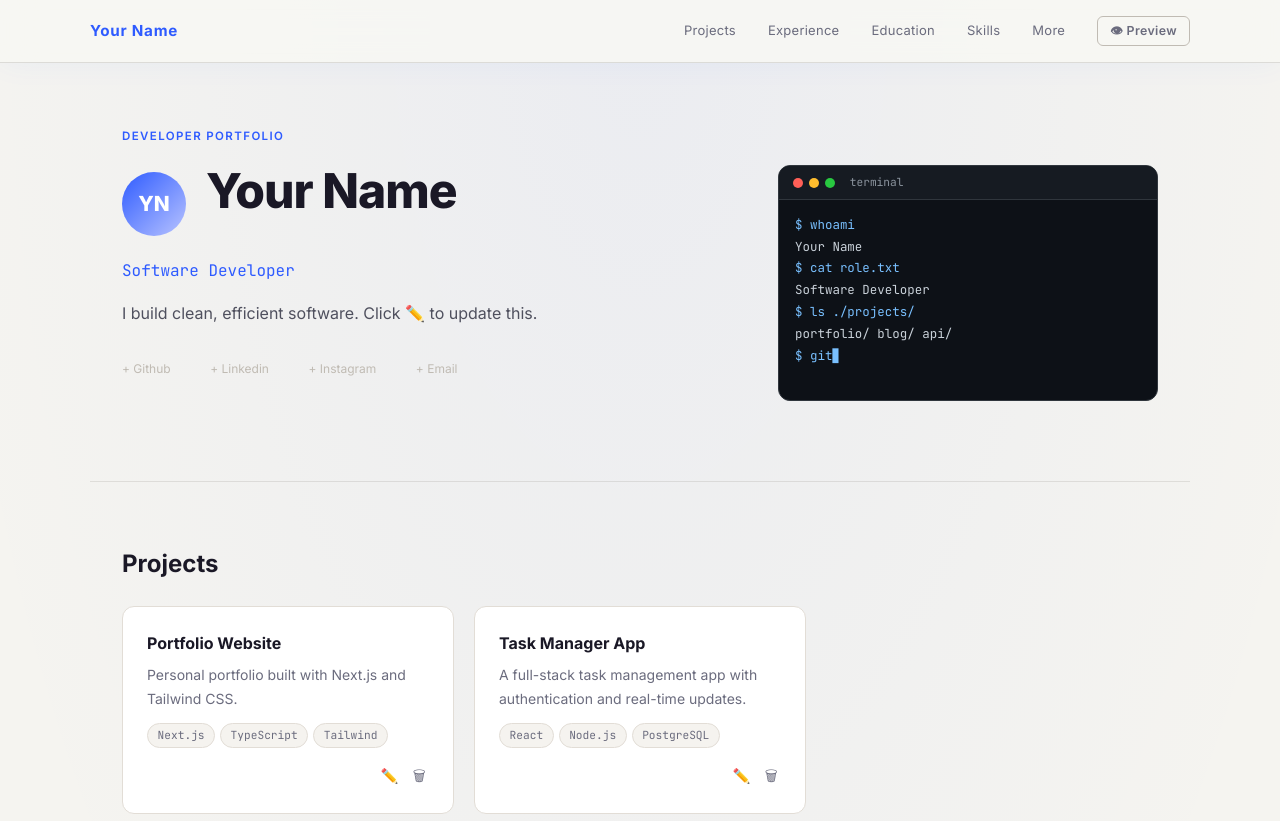
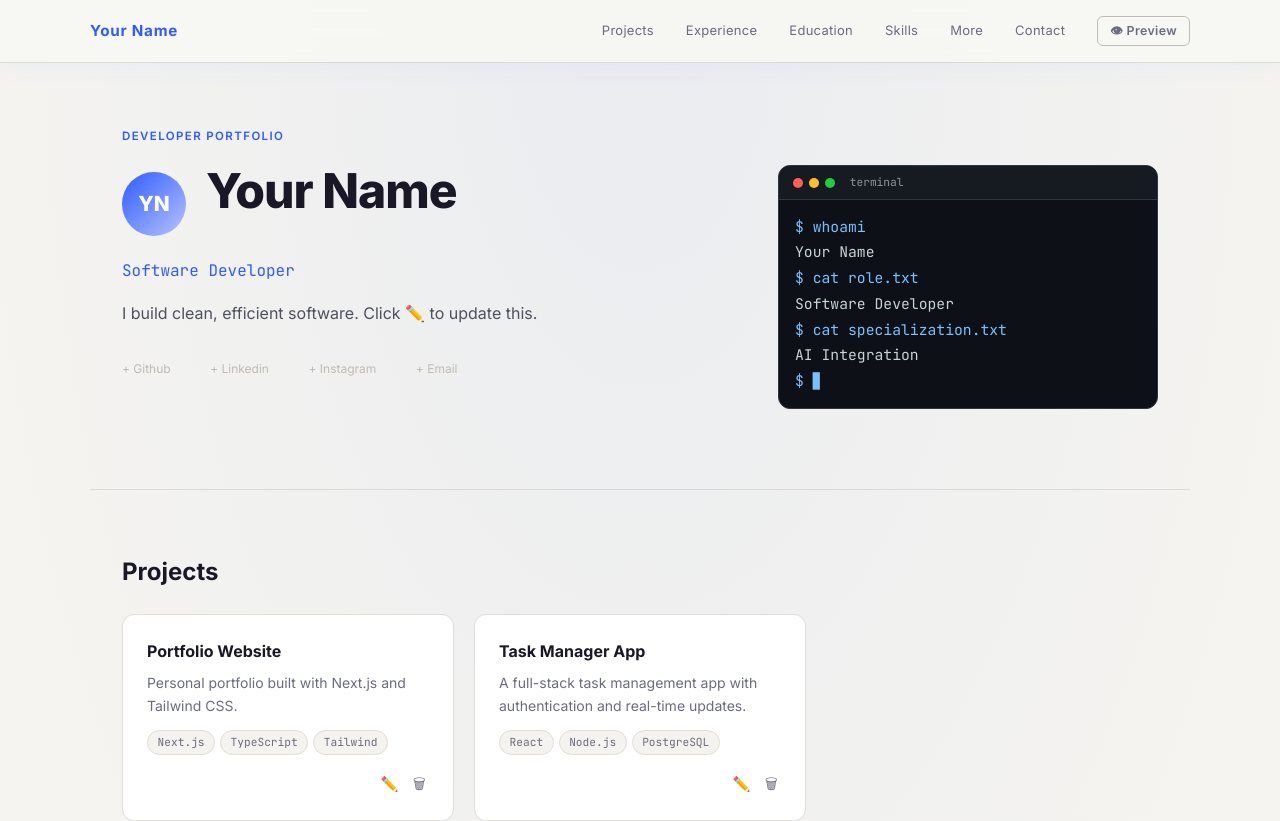
Before and after one commit to mainuddinMains/devfolio, a Next.js app: page / in a window 1280 px wide. Shown: the top 821 px of the page. Built offline with nearby package versions, Linux system fonts and the light colour scheme.

Commit message:
'Update'

```diff
--- a/components/HeaderSection.tsx
+++ b/components/HeaderSection.tsx
@@ -149,6 +149,7 @@ function LiveTerminal({ name, title }: { name: string; title: string }) {
       return [
         { cmd: 'whoami', output: nameRef.current },
         { cmd: 'cat role.txt', output: titleRef.current },
+        { cmd: 'cat specialization.txt', output: 'AI Integration' },
         { cmd: 'ls ./projects/', output: 'portfolio/  blog/  api/' },
         { cmd: 'git log --oneline -1', output: 'b0676f9 latest commit' },
         { cmd: 'uptime', output: 'always building new things' },
@@ -199,7 +200,7 @@ function LiveTerminal({ name, title }: { name: string; title: string }) {
       background: '#0d1117',
       borderRadius: '12px',
       fontFamily: 'var(--font-mono)',
-      fontSize: '0.78rem',
+      fontSize: '0.92rem',
       color: '#c9d1d9',
       width: '100%',
       maxWidth: '400px',
--- a/components/Navbar.tsx
+++ b/components/Navbar.tsx
@@ -14,6 +14,7 @@ const links = [
   { label: 'Education', href: '#education' },
   { label: 'Skills', href: '#skills' },
   { label: 'More', href: '#more' },
+  { label: 'Contact', href: '#contact' },
 ]
 
 export default function Navbar({ name, profileImage }: NavbarProps) {
```
